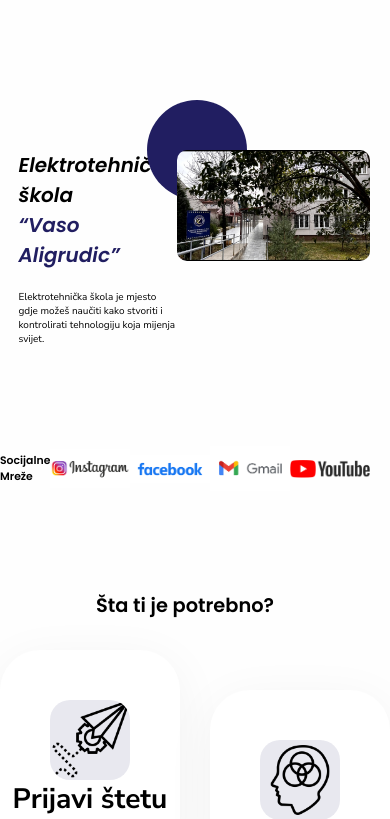
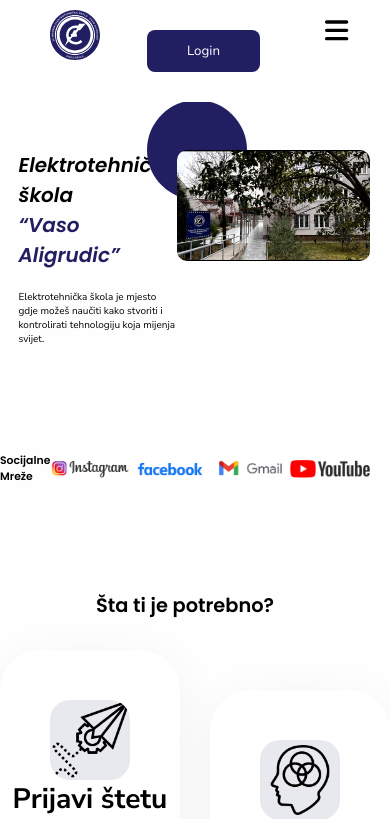
Before and after one commit to vuja77/ets-site-front, a React (Create React App) app: page / in a window 390 px wide. Shown: the top 819 px of the page. Built offline with nearby package versions, Linux system fonts and the light colour scheme; the HTML template or start-up script is replaced by a standard one.

Commit message:
home i login v0.5

```diff
--- a/package.json
+++ b/package.json
@@ -3,6 +3,9 @@
   "version": "0.1.0",
   "private": true,
   "dependencies": {
+    "@fortawesome/fontawesome-svg-core": "^6.4.0",
+    "@fortawesome/free-solid-svg-icons": "^6.4.0",
+    "@fortawesome/react-fontawesome": "^0.2.0",
     "@testing-library/jest-dom": "^5.16.5",
     "@testing-library/react": "^13.4.0",
     "@testing-library/user-event": "^13.5.0",
--- a/src/App.js
+++ b/src/App.js
@@ -6,8 +6,11 @@ function App() {
   return (
     <BrowserRouter>
     <Routes>
-       <Route path="/" element={<Layout />}>
-          <Route index element={<Home />} />
+      <Route path="/" element={<Layout />}>
+        <Route index element={<Home />} />
+      </Route>
+       <Route path="/" >
+
           <Route path="login" element={<Login />} />
         </Route>
     </Routes>
--- a/src/Pages/layout.js
+++ b/src/Pages/layout.js
@@ -1,10 +1,21 @@
 import { Outlet, Link } from "react-router-dom";
 import "./nav.css";
 import Logo from ".././components/img/logo.svg";
-const Layout = () => {
+import { faBars } from '@fortawesome/free-solid-svg-icons';
+import { faClose } from '@fortawesome/free-solid-svg-icons';
+import { FontAwesomeIcon } from '@fortawesome/react-fontawesome';
+import { useState, useEffect } from "react";
+
+
+
+
+function Layout() {
+  let [activeMeni, setActive] = useState("1");
+
   return (
     <>
-      <nav>
+
+      <nav className={activeMeni == "2" ? "active" : ""}>
       <img src={Logo}/>
         <ul>
           <li>
@@ -19,11 +30,27 @@ const Layout = () => {
           <li>
             <Link to="/Login">Servisi</Link>
           </li>
+          <li id="Login">
+            <Link to="/Login"><button>Login</button></Link>
+          </li>
           <li id="Hambuger">
-            <Link ><button>Meni</button></Link>
+          <button onClick={() => activeMeni == "2" ? setActive(1) : setActive(2)} className={activeMeni == "2" ? "active" : ""}><FontAwesomeIcon icon={faBars} id="bars" size="2x"/><FontAwesomeIcon id="close" icon={faClose} size="2x"/></button>
+          </li>
+
+
+        </ul>
+        <ul id="MobileMeni" className={activeMeni == "2" ? "active" : ""}>
+        <li>
+            <Link to="/" id="active">Home</Link>
           </li>
           <li>
-            <Link to="/Login"><button>Login</button></Link>
+            <Link to="/Login">Materijali</Link>
+          </li>
+          <li>
+            <Link to="/Login">O školi</Link>
+          </li>
+          <li>
+            <Link to="/Login">Servisi</Link>
           </li>
 
         </ul>
--- a/src/Pages/nav.css
+++ b/src/Pages/nav.css
@@ -5,15 +5,16 @@ nav {
 	padding-left: 50px;
 	padding-top: 10px;
 	padding-bottom: 30px;
-	align-items: center;
+	align-items: top;
 	z-index: 3;
-	vertical-align: center;
+	vertical-align: top;
 	flex-direction: row;
 	display: inline-flex;
 	justify-content: space-between;
 
 	background-color: white;
 	text-decoration: none;
+	transition: 0.5s;
 }
 a {
 	text-decoration: none;
@@ -42,6 +43,7 @@ nav ul li {
 
 nav img {
 	width: 50px;
+	height: 50px;
 	justify-items: left;
 	display: inline-block;
 
@@ -53,19 +55,63 @@ nav button {
 	border: none;
 	border-radius: 8px;
 	color: white;
+
 }
 #Hambuger {
 	display: none;
+}
+#Hambuger button {
+	background: none;
+	color: #000;
+	width: 30px;
+}
+#Hambuger button #close {
+	display: none;
+}
+#Hambuger button #bars {
+	display: block;
+}
+
+#Hambuger button.active #close {
+	display: block;
+}
+#Hambuger button.active #bars {
+	display: none;
+}
+#MobileMeni {
+	display: none;
+}
+
+#MobileMeni.active {
+display: block;
 }
 @media only screen and (max-width: 768px) {
 	nav ul li {
 		display: none;
 	}
 
+	ul li#Hambuger,#Login {
+		display: inline-flex;
+		vertical-align: center;
+		align-items: center;
+	}
 	ul li#Hambuger {
+		height: 40px;
+	}
+	nav.active {
+		height: 40%;
+
+	}
+	#MobileMeni {
+		position: absolute;
+
+		height: 300px;
+		width: 100%;
+		top: 100px;
+		z-index: 222;
+	}
+	nav #MobileMeni li {
 		display: block;
+		margin-top: 20px;
 	}
 }
-nav {
-	display: none;
-}
--- a/src/components/partneri.css
+++ b/src/components/partneri.css
@@ -132,7 +132,7 @@ section.partneri h2 {
 		margin-left: 1px;
 	}
 
-	.cont div:nth-child(2) p, .dots{
+	section.partneri .cont div:nth-child(2) p, .dots{
 		margin-left: 10px;
 		font-size: clamp(10px, 10px, 20px);
 	}
--- a/src/components/servisi.css
+++ b/src/components/servisi.css
@@ -128,13 +128,14 @@ body {
 	section#servisi .box {
 		margin-left: 20px;
 	}
-	section#servisi .box div{
 
+	section#servisi .box .Srv{
+		gap: 0px;
 		width: 180px;
 		height: 216px;
 	}
-	section#servisi .box .Srv{
-		gap: 0px;
+	section#servisi .box .Srv p{
+		font-size: 11px;
 	}
 	section#servisi .box .Srv div {
 		width: 80px;
--- a/src/components/servisi.js
+++ b/src/components/servisi.js
@@ -26,7 +26,9 @@ function Servisi() {
 			<div id="gr"></div>
 			<div id="bck-box"></div>
 			<img id="dots"src={dots}/>
+
 		</section>
+
 	);
 }
 
```
Also changed, not shown: 1 other file (tests, documents, lock files or other folders).
